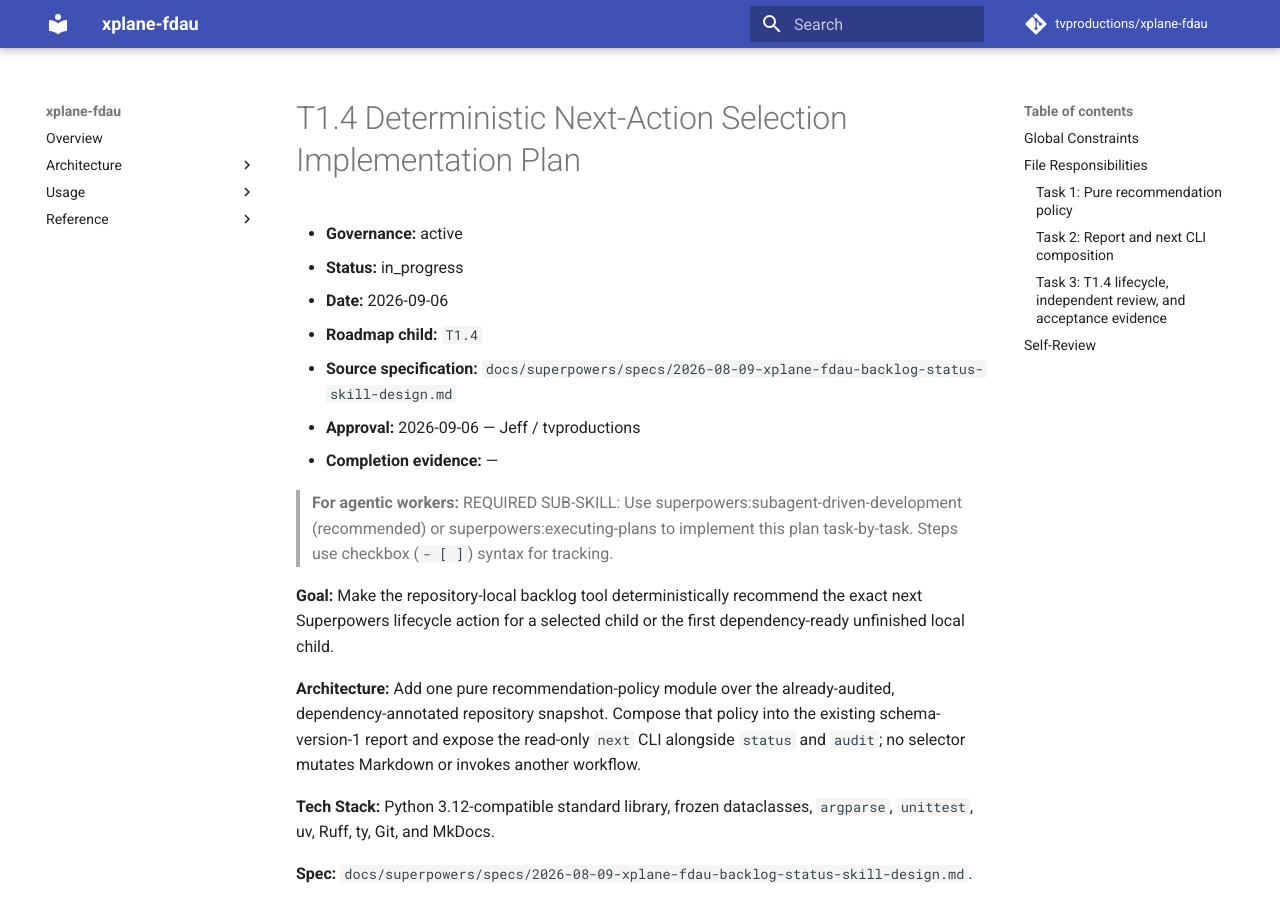
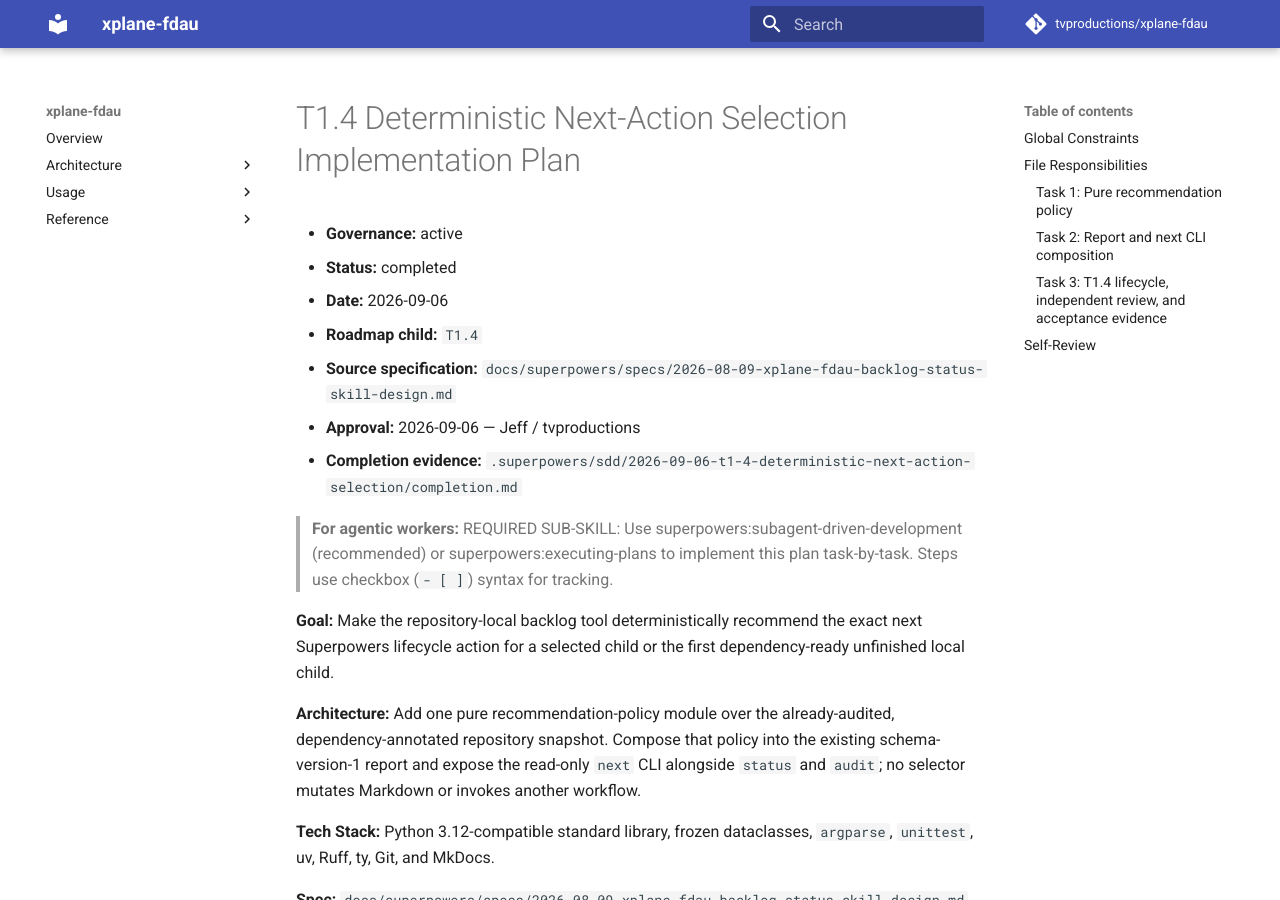
Before and after one commit to tvproductions/xplane-fdau, an MkDocs documentation site: the page built from docs/superpowers/plans/2026-09-06-t1-4-deterministic-next-action-selection.md, in a window 1280 px wide and 900 px high. Built offline with MkDocs 1.6.1 and Material for MkDocs 9.7.7, drawn with Linux system fonts in a browser that asks for light colours; comment, search, counter and statistics services are not loaded.

Commit message:
docs: record T1.4 implementation evidence

````diff
--- a/docs/superpowers/plans/2026-09-06-t1-4-deterministic-next-action-selection.md
+++ b/docs/superpowers/plans/2026-09-06-t1-4-deterministic-next-action-selection.md
@@ -1,12 +1,12 @@
 # T1.4 Deterministic Next-Action Selection Implementation Plan
 
 - **Governance:** active
-- **Status:** in_progress
+- **Status:** completed
 - **Date:** 2026-09-06
 - **Roadmap child:** `T1.4`
 - **Source specification:** `docs/superpowers/specs/2026-08-09-xplane-fdau-backlog-status-skill-design.md`
 - **Approval:** 2026-09-06 — Jeff / tvproductions
-- **Completion evidence:** —
+- **Completion evidence:** `.superpowers/sdd/2026-09-06-t1-4-deterministic-next-action-selection/completion.md`
 
 > **For agentic workers:** REQUIRED SUB-SKILL: Use superpowers:subagent-driven-development (recommended) or superpowers:executing-plans to implement this plan task-by-task. Steps use checkbox (`- [ ]`) syntax for tracking.
 
@@ -190,11 +190,11 @@
 
 **Interfaces:** The committed final `next` result is `T1.5`/`write_plan`, because T1.4 becomes verified and unselected. No C, A, R, P, release-gate, or external-boundary state changes.
 
-- [ ] **Step 1: Register and execute the approved plan lifecycle**
+- [x] **Step 1: Register and execute the approved plan lifecycle**
 
   Before implementation commits, update only T1.4's inventory row and active selection: link this plan, move `specified -> planned -> in_progress` as work starts, and set this plan status to `in_progress`. Run `audit` after each lifecycle edit. Do not use or implement T1.5 mutation commands.
 
-- [ ] **Step 2: Run full implementation verification**
+- [x] **Step 2: Run full implementation verification**
 
   ```powershell
   uv run python -m unittest tests.test_backlog_status_next_action tests.test_backlog_status_report tests.test_backlog_status_cli -v
````
Also changed, not shown: .superpowers/sdd/2026-09-06-t1-4-deterministic-next-action-selection/completion.md (added, +38 -0 lines), BACKLOG.md (+2 -2 lines).
